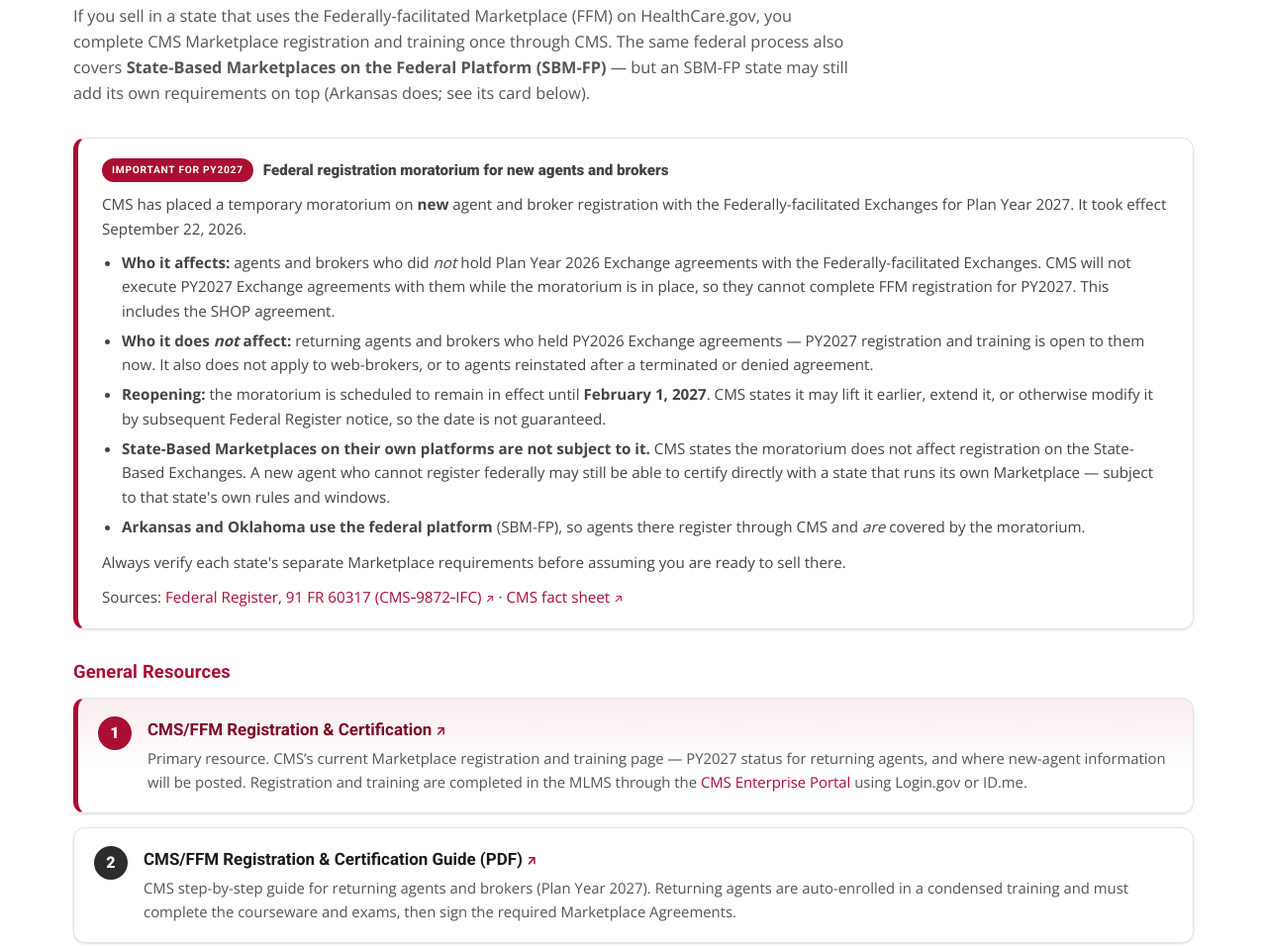
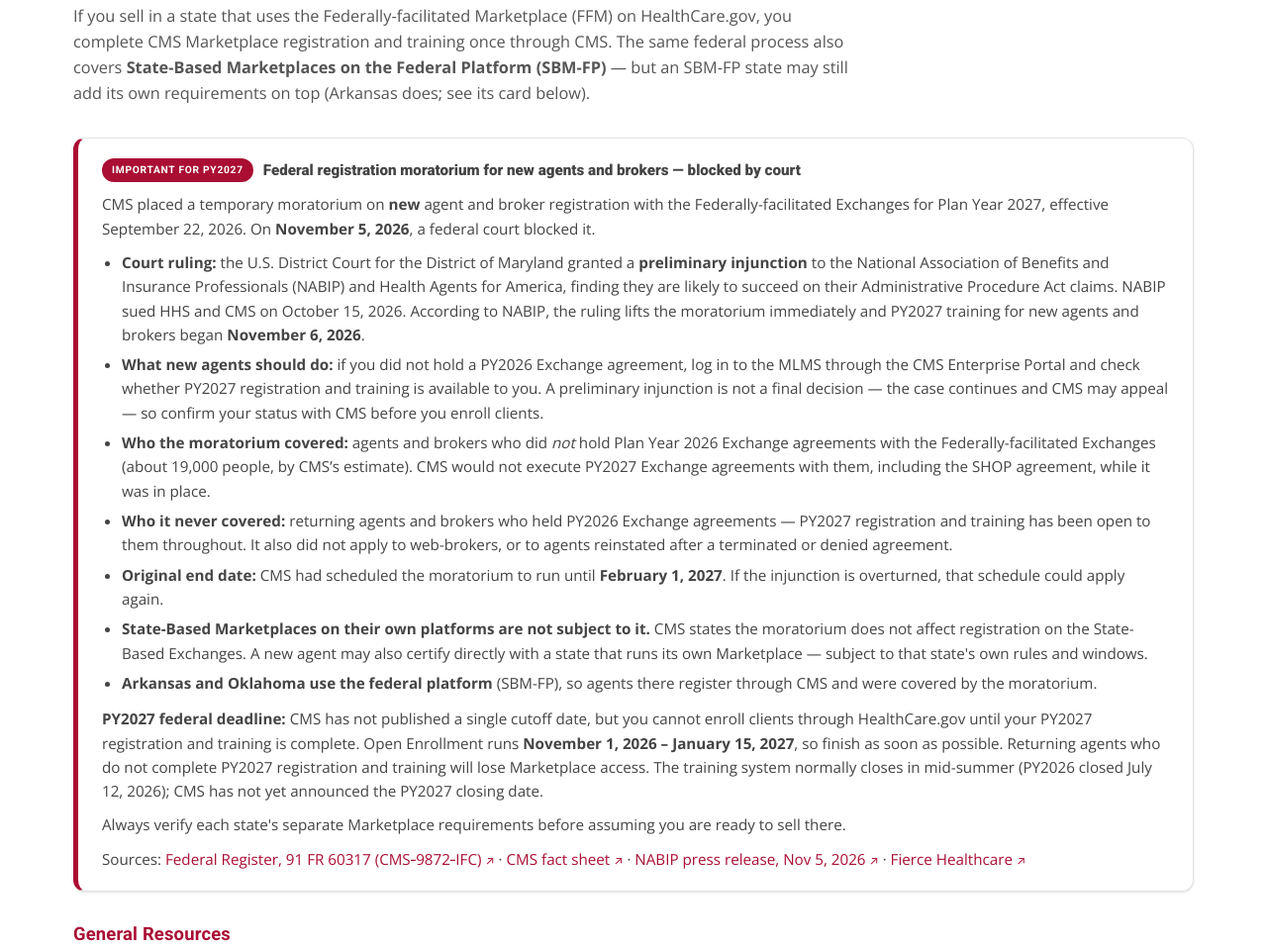
Before and after one commit to samueltrippmedicare-coder/aca-certification-hub, a plain HTML site: page index.html in a window 1280 px wide. Shown: the part 612-1569 px from the top of the page at 99% size. Drawn offline with nearby package versions, Linux system fonts and the light colour scheme.

Commit message:
Update PY2027 moratorium notice with court ruling and federal deadline (#3)
* Update PY2027 moratorium notice with Nov 5 court injunction

Co-Authored-By: Claude Opus 5.5 <noreply@anthropic.com>
Claude-Session: https://claude.ai/code/session_01GKHuyJNPLMm8c2szoJAdmi

* Add PY2027 federal registration deadline guidance

Co-Authored-By: Claude Opus 5.5 <noreply@anthropic.com>
Claude-Session: https://claude.ai/code/session_01GKHuyJNPLMm8c2szoJAdmi

---------

Co-authored-by: Claude <noreply@anthropic.com>

```diff
--- a/index.html
+++ b/index.html
@@ -56,18 +56,21 @@
         <div class="notice" role="note" aria-labelledby="pause-title">
           <p class="notice-title" id="pause-title">
             <span class="notice-tag">Important for PY2027</span>
-            Federal registration moratorium for new agents and brokers
+            Federal registration moratorium for new agents and brokers &mdash; blocked by court
           </p>
-          <p>CMS has placed a temporary moratorium on <strong>new</strong> agent and broker registration with the Federally-facilitated Exchanges for Plan Year 2027. It took effect September 22, 2026.</p>
+          <p>CMS placed a temporary moratorium on <strong>new</strong> agent and broker registration with the Federally-facilitated Exchanges for Plan Year 2027, effective September 22, 2026. On <strong>November 5, 2026</strong>, a federal court blocked it.</p>
           <ul>
-            <li><strong>Who it affects:</strong> agents and brokers who did <em>not</em> hold Plan Year 2026 Exchange agreements with the Federally-facilitated Exchanges. CMS will not execute PY2027 Exchange agreements with them while the moratorium is in place, so they cannot complete FFM registration for PY2027. This includes the SHOP agreement.</li>
-            <li><strong>Who it does <em>not</em> affect:</strong> returning agents and brokers who held PY2026 Exchange agreements &mdash; PY2027 registration and training is open to them now. It also does not apply to web-brokers, or to agents reinstated after a terminated or denied agreement.</li>
-            <li><strong>Reopening:</strong> the moratorium is scheduled to remain in effect until <strong>February 1, 2027</strong>. CMS states it may lift it earlier, extend it, or otherwise modify it by subsequent Federal Register notice, so the date is not guaranteed.</li>
-            <li><strong>State-Based Marketplaces on their own platforms are not subject to it.</strong> CMS states the moratorium does not affect registration on the State-Based Exchanges. A new agent who cannot register federally may still be able to certify directly with a state that runs its own Marketplace &mdash; subject to that state's own rules and windows.</li>
-            <li><strong>Arkansas and Oklahoma use the federal platform</strong> (SBM-FP), so agents there register through CMS and <em>are</em> covered by the moratorium.</li>
+            <li><strong>Court ruling:</strong> the U.S. District Court for the District of Maryland granted a <strong>preliminary injunction</strong> to the National Association of Benefits and Insurance Professionals (NABIP) and Health Agents for America, finding they are likely to succeed on their Administrative Procedure Act claims. NABIP sued HHS and CMS on October 15, 2026. According to NABIP, the ruling lifts the moratorium immediately and PY2027 training for new agents and brokers began <strong>November 6, 2026</strong>.</li>
+            <li><strong>What new agents should do:</strong> if you did not hold a PY2026 Exchange agreement, log in to the MLMS through the CMS Enterprise Portal and check whether PY2027 registration and training is available to you. A preliminary injunction is not a final decision &mdash; the case continues and CMS may appeal &mdash; so confirm your status with CMS before you enroll clients.</li>
+            <li><strong>Who the moratorium covered:</strong> agents and brokers who did <em>not</em> hold Plan Year 2026 Exchange agreements with the Federally-facilitated Exchanges (about 19,000 people, by CMS&rsquo;s estimate). CMS would not execute PY2027 Exchange agreements with them, including the SHOP agreement, while it was in place.</li>
+            <li><strong>Who it never covered:</strong> returning agents and brokers who held PY2026 Exchange agreements &mdash; PY2027 registration and training has been open to them throughout. It also did not apply to web-brokers, or to agents reinstated after a terminated or denied agreement.</li>
+            <li><strong>Original end date:</strong> CMS had scheduled the moratorium to run until <strong>February 1, 2027</strong>. If the injunction is overturned, that schedule could apply again.</li>
+            <li><strong>State-Based Marketplaces on their own platforms are not subject to it.</strong> CMS states the moratorium does not affect registration on the State-Based Exchanges. A new agent may also certify directly with a state that runs its own Marketplace &mdash; subject to that state's own rules and windows.</li>
+            <li><strong>Arkansas and Oklahoma use the federal platform</strong> (SBM-FP), so agents there register through CMS and were covered by the moratorium.</li>
           </ul>
+          <p><strong>PY2027 federal deadline:</strong> CMS has not published a single cutoff date, but you cannot enroll clients through HealthCare.gov until your PY2027 registration and training is complete. Open Enrollment runs <strong>November 1, 2026 &ndash; January 15, 2027</strong>, so finish as soon as possible. Returning agents who do not complete PY2027 registration and training will lose Marketplace access. The training system normally closes in mid-summer (PY2026 closed July 12, 2026); CMS has not yet announced the PY2027 closing date.</p>
           <p>Always verify each state's separate Marketplace requirements before assuming you are ready to sell there.</p>
-          <p class="notice-src">Sources: <a href="https://www.federalregister.gov/documents/2026/09/23/2026-19493/patient-protection-and-affordable-care-act-temporary-moratoria-on-certain-agent-and-broker" target="_blank" rel="noopener noreferrer">Federal Register, 91 FR 60317 (CMS&#8209;9872&#8209;IFC)<span class="ext" aria-hidden="true">&#8599;</span></a> &middot; <a href="https://www.cms.gov/newsroom/fact-sheets/federal-marketplace-ffe-sbe-fp-anti-fraud-actions" target="_blank" rel="noopener noreferrer">CMS fact sheet<span class="ext" aria-hidden="true">&#8599;</span></a></p>
+          <p class="notice-src">Sources: <a href="https://www.federalregister.gov/documents/2026/09/23/2026-19493/patient-protection-and-affordable-care-act-temporary-moratoria-on-certain-agent-and-broker" target="_blank" rel="noopener noreferrer">Federal Register, 91 FR 60317 (CMS&#8209;9872&#8209;IFC)<span class="ext" aria-hidden="true">&#8599;</span></a> &middot; <a href="https://www.cms.gov/newsroom/fact-sheets/federal-marketplace-ffe-sbe-fp-anti-fraud-actions" target="_blank" rel="noopener noreferrer">CMS fact sheet<span class="ext" aria-hidden="true">&#8599;</span></a> &middot; <a href="https://nabip.org/media/11452/cms-lawsuit-hearing_press-release_261105.pdf" target="_blank" rel="noopener noreferrer">NABIP press release, Nov 5, 2026<span class="ext" aria-hidden="true">&#8599;</span></a> &middot; <a href="https://www.fiercehealthcare.com/payers/nabip-sues-cms-over-moratorium-new-aca-broker-registrations" target="_blank" rel="noopener noreferrer">Fierce Healthcare<span class="ext" aria-hidden="true">&#8599;</span></a></p>
         </div>
 
         <h3 class="group-title">General Resources</h3>
```
